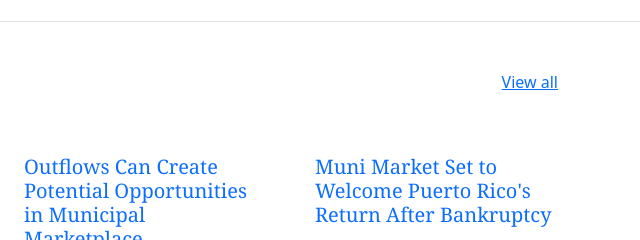
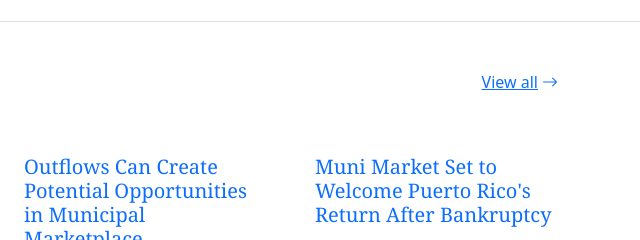
Before and after one commit to imgp-digital/website-concept, a plain HTML site: page partners/asset-preservation-advisors.html in a window 1280 px wide. Shown: the part 2529-2769 px from the top of the page, 640-1280 px from the left. Drawn offline with nearby package versions, Linux system fonts and the light colour scheme.

Commit message:
Update asset-preservation-advisors.html

```diff
--- a/partners/asset-preservation-advisors.html
+++ b/partners/asset-preservation-advisors.html
@@ -230,7 +230,7 @@
 					<div class="row mb-5">
 						<div class="col d-flex">
 							<h2 class="fs-4 flex-grow-1">Latest Insights</h2>
-							<a href="#">View all</a>
+							<a href="#">View all<i class="bi bi-arrow-right ms-1"></i></a>
 						</div>
 					</div>
 					<div class="row gx-5">
```
